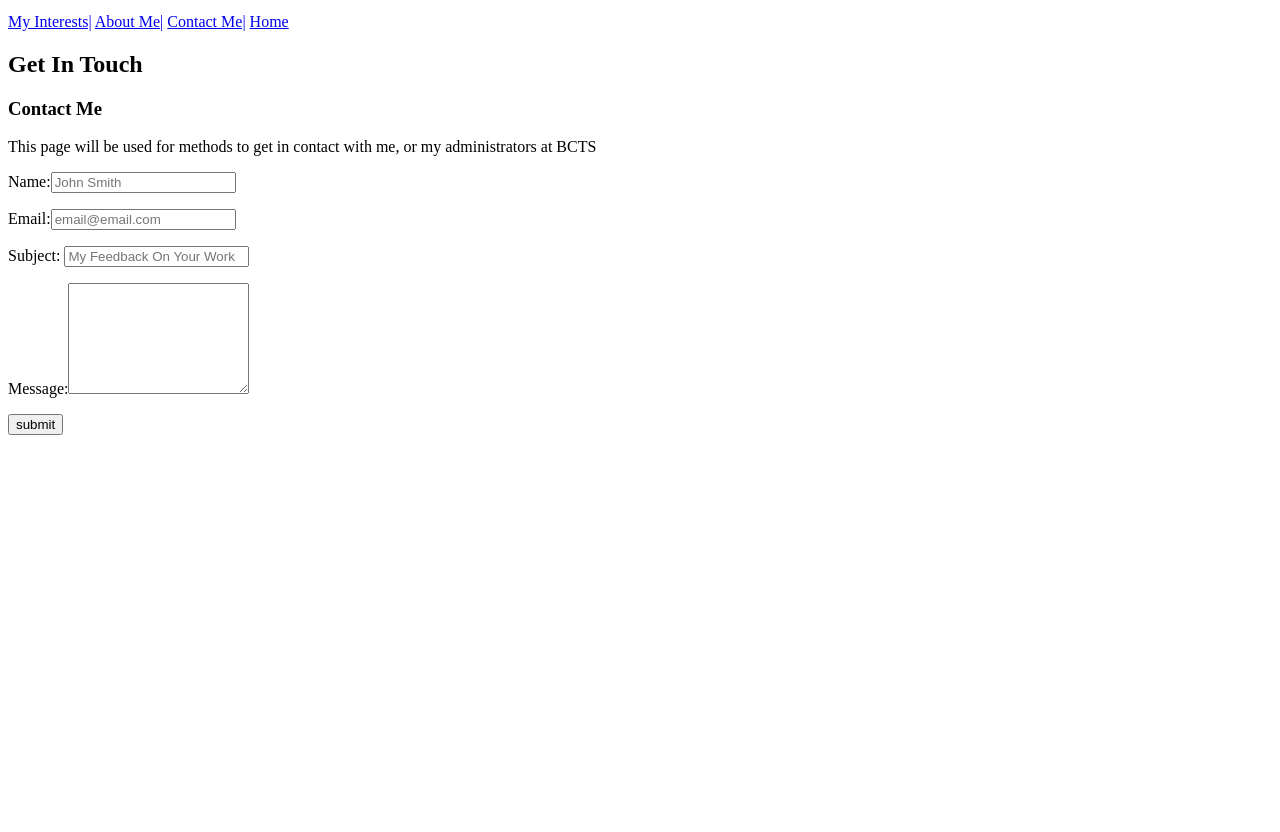
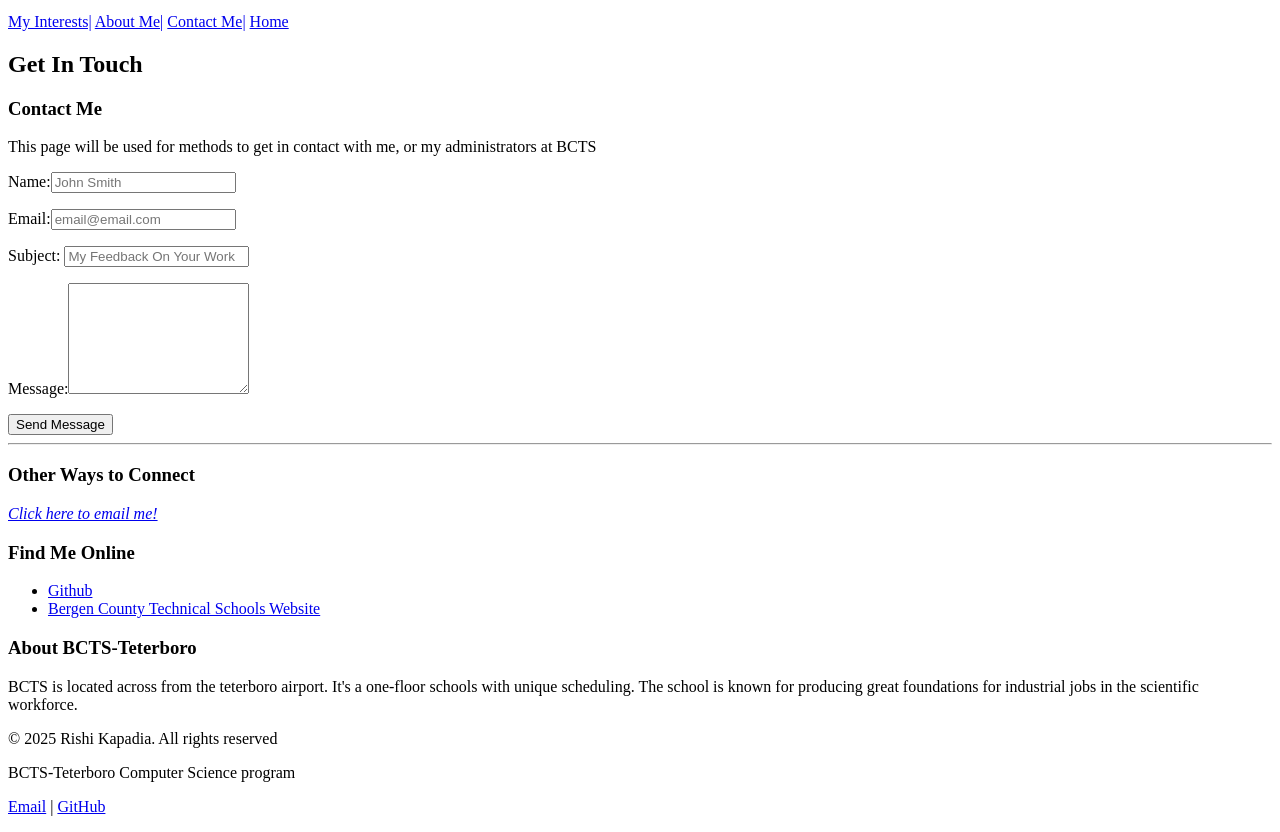
Before and after one commit to riskap29BCTS/Unit1-HTML-EOU-Project, a plain HTML site: page contact.html in a window 1280 px wide. Shown: the part 101-933 px from the top of the page. Before the commit the page ends 800 px from the top, so only its background shows below. Drawn offline with Linux system fonts and the light colour scheme.

Commit message:
Finished Contact Me

```diff
--- a/contact.html
+++ b/contact.html
@@ -26,10 +26,32 @@
                 <p><label for="email">Email:<input type="email" name="email" id="email" placeholder="email@email.com"></label></p>
                 <p><label for="subject">Subject: <input type="text" name="subject" id="subject" placeholder="My Feedback On Your Work"></label></p>
                 <p><label for="message">Message:<textarea name="message" id="message" rows="7"></textarea></label></p>
-                <input type="submit" value="submit"></input>
+                <input type="submit" value="Send Message"></input>
             </form>
-
-
+            </section>
+            <hr>
+            <section>
+                <h3>Other Ways to Connect </h3>
+                <p><a href="mailto:riskap29@bergen.org"><em>Click here to email me!</em></a></p>
+                <h3>Find Me Online</h3>
+                <ul>
+                    <li><a href="https://github.com/riskap29BCTS">Github</a></li>
+                    <li><a href="https://www.bergen.org/">Bergen County Technical Schools Website</a></li>
+                </ul>
+            </section>
+            <section>
+                <h3>About BCTS-Teterboro</h3>
+                <p>BCTS is located across from the teterboro airport. It's a one-floor schools with unique scheduling. The school is known for producing great foundations for industrial jobs in the scientific workforce.</p>
+            </section>
+            <footer>
+        <p>&copy; 2025 Rishi Kapadia. All rights reserved</p>
+        <p>BCTS-Teterboro Computer Science program</p>
+        <p>
+        <a href="mailto:email@email.com" target="_blank">Email</a>
+        |
+        <a href="https://github.com/riskap29BCTS" target="_blank">GitHub</a>
+        </p>
+        </footer>
     </main>
 
 </body>
```
